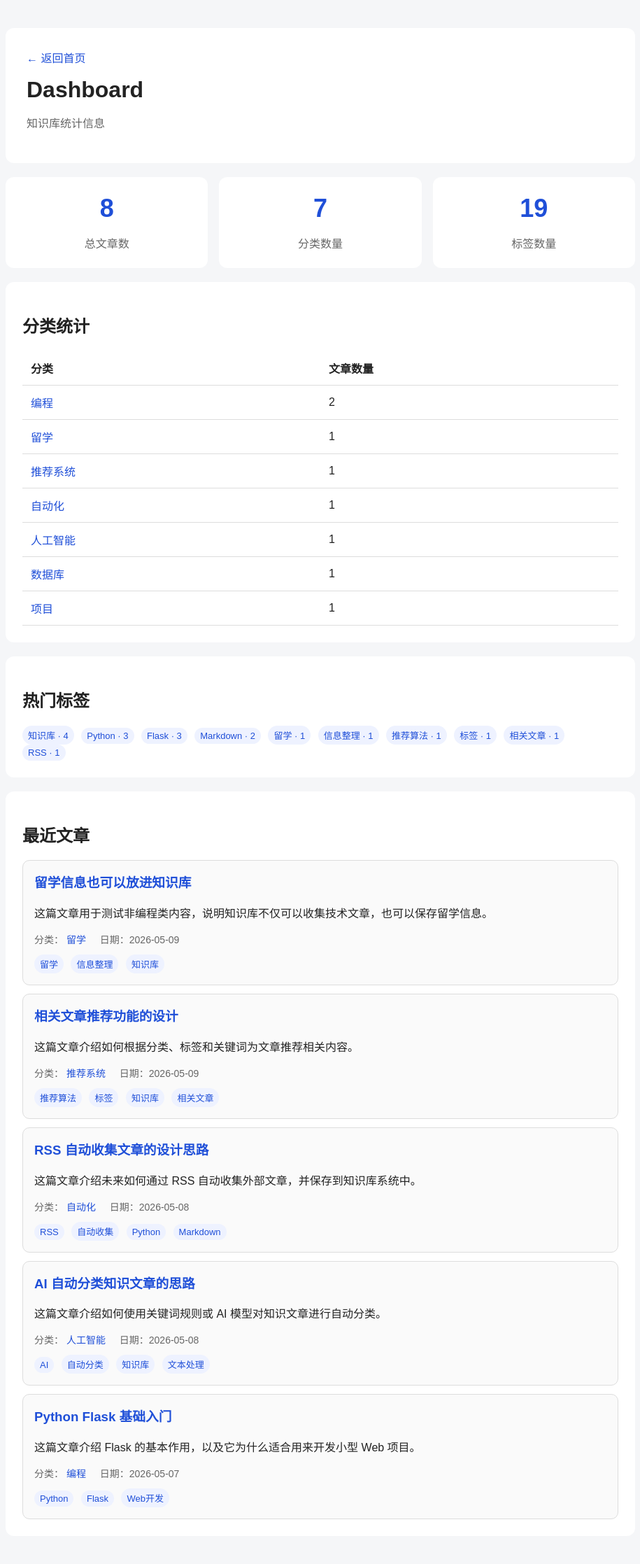
After one commit to JY-cn-jn/smart-knowledge-hub, a Flask app: page /dashboard in a window 1280 px wide. The commit adds this page. Shown: the whole page at 70% size, without its empty margins (182-1097 px from the left). Run offline with Flask 3, Linux system fonts and the light colour scheme; data comes from the database, SQL or seed files in the repository.

Commit message:
添加知识库 Dashboard 统计页

```diff
--- a/app.py
+++ b/app.py
@@ -14,6 +14,7 @@ from services.index_service import (
     get_articles_by_category,
     get_articles_by_tag
 )
+from services.dashboard_service import get_dashboard_stats
 
 # 读取 .env 文件
 load_dotenv()
@@ -97,6 +98,18 @@ def tag_page(tag_name):
     )
 
 
+@app.route("/dashboard")
+def dashboard():
+    """
+    Dashboard 统计页。
+    显示文章数量、分类数量、标签数量和最近文章。
+    """
+    sync_articles_to_db()
+    stats = get_dashboard_stats()
+
+    return render_template("dashboard.html", stats=stats)
+
+
 @app.route("/article/<slug>")
 def article_detail(slug):
     """
--- /dev/null
+++ b/services/dashboard_service.py
@@ -0,0 +1,48 @@
+import json
+from collections import Counter
+
+from models.article import Article
+
+
+def get_dashboard_stats():
+    """
+    统计知识库的整体数据。
+    用于 Dashboard 页面。
+    """
+
+    # 读取所有文章
+    articles = Article.query.order_by(Article.created_at.desc()).all()
+
+    total_articles = len(articles)
+
+    category_counter = Counter()
+    tag_counter = Counter()
+
+    # 遍历所有文章，统计分类和标签
+    for article in articles:
+        if article.category:
+            category_counter[article.category] += 1
+
+        if article.tags:
+            try:
+                tags = json.loads(article.tags)
+            except json.JSONDecodeError:
+                tags = []
+
+            for tag in tags:
+                tag_counter[tag] += 1
+
+    # 最近新增文章，先取前 5 篇
+    recent_articles = [
+        article.to_dict()
+        for article in articles[:5]
+    ]
+
+    return {
+        "total_articles": total_articles,
+        "total_categories": len(category_counter),
+        "total_tags": len(tag_counter),
+        "category_stats": category_counter.most_common(),
+        "tag_stats": tag_counter.most_common(10),
+        "recent_articles": recent_articles
+    }
--- a/static/style.css
+++ b/static/style.css
@@ -155,3 +155,70 @@ header p {
 .tag:hover {
     background: #dfe6ff;
 }
+
+.top-nav {
+    margin-top: 16px;
+}
+
+.top-nav a {
+    color: #1f4fd8;
+    text-decoration: none;
+    font-weight: bold;
+}
+
+.top-nav a:hover {
+    text-decoration: underline;
+}
+
+.stats-grid {
+    display: grid;
+    grid-template-columns: repeat(3, 1fr);
+    gap: 16px;
+    margin-bottom: 20px;
+}
+
+.stat-card {
+    background: white;
+    padding: 24px;
+    border-radius: 12px;
+    text-align: center;
+}
+
+.stat-card h2 {
+    margin: 0;
+    font-size: 36px;
+    color: #1f4fd8;
+}
+
+.stat-card p {
+    margin-bottom: 0;
+    color: #666;
+}
+
+.dashboard-section {
+    background: white;
+    padding: 24px;
+    border-radius: 12px;
+    margin-bottom: 20px;
+}
+
+.dashboard-section table {
+    width: 100%;
+    border-collapse: collapse;
+}
+
+.dashboard-section th,
+.dashboard-section td {
+    padding: 12px;
+    border-bottom: 1px solid #ddd;
+    text-align: left;
+}
+
+.dashboard-section a {
+    color: #1f4fd8;
+    text-decoration: none;
+}
+
+.dashboard-section a:hover {
+    text-decoration: underline;
+}
--- /dev/null
+++ b/templates/dashboard.html
@@ -0,0 +1,80 @@
+<!DOCTYPE html>
+<html lang="zh-CN">
+<head>
+    <meta charset="UTF-8">
+    <title>Dashboard - Smart Knowledge Hub</title>
+
+    <link rel="stylesheet" href="{{ url_for('static', filename='style.css') }}">
+</head>
+<body>
+    <div class="container">
+        <header>
+            <a class="back-link" href="{{ url_for('index') }}">← 返回首页</a>
+            <h1>Dashboard</h1>
+            <p>知识库统计信息</p>
+        </header>
+
+        <section class="stats-grid">
+            <div class="stat-card">
+                <h2>{{ stats.total_articles }}</h2>
+                <p>总文章数</p>
+            </div>
+
+            <div class="stat-card">
+                <h2>{{ stats.total_categories }}</h2>
+                <p>分类数量</p>
+            </div>
+
+            <div class="stat-card">
+                <h2>{{ stats.total_tags }}</h2>
+                <p>标签数量</p>
+            </div>
+        </section>
+
+        <section class="dashboard-section">
+            <h2>分类统计</h2>
+
+            <table>
+                <thead>
+                    <tr>
+                        <th>分类</th>
+                        <th>文章数量</th>
+                    </tr>
+                </thead>
+                <tbody>
+                    {% for category, count in stats.category_stats %}
+                        <tr>
+                            <td>
+                                <a href="{{ url_for('category_page', category_name=category) }}">
+                                    {{ category }}
+                                </a>
+                            </td>
+                            <td>{{ count }}</td>
+                        </tr>
+                    {% endfor %}
+                </tbody>
+            </table>
+        </section>
+
+        <section class="dashboard-section">
+            <h2>热门标签</h2>
+
+            <div class="tags">
+                {% for tag, count in stats.tag_stats %}
+                    <a class="tag" href="{{ url_for('tag_page', tag_name=tag) }}">
+                        {{ tag }} · {{ count }}
+                    </a>
+                {% endfor %}
+            </div>
+        </section>
+
+        <section class="dashboard-section">
+            <h2>最近文章</h2>
+
+            {% for article in stats.recent_articles %}
+                {% include "components/article_card.html" %}
+            {% endfor %}
+        </section>
+    </div>
+</body>
+</html>
--- a/templates/index.html
+++ b/templates/index.html
@@ -11,6 +11,10 @@
         <header>
             <h1>Smart Knowledge Hub</h1>
             <p>智能 Markdown 知识库系统</p>
+
+            <nav class="top-nav">
+                <a href="{{ url_for('dashboard') }}">Dashboard 统计页</a>
+            </nav>
         </header>
 
         <section class="intro">
```
